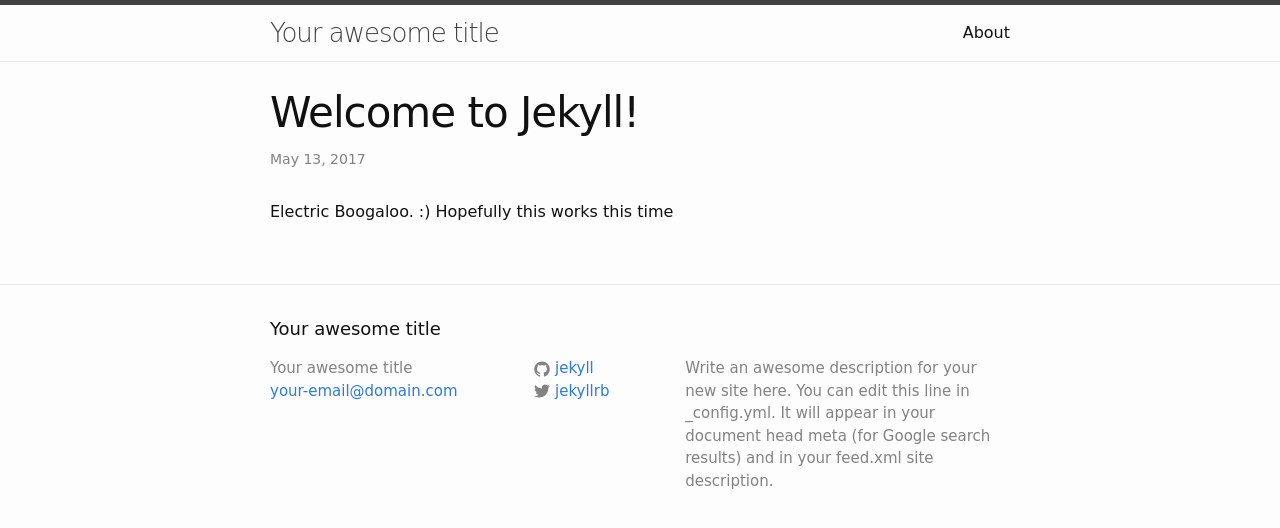
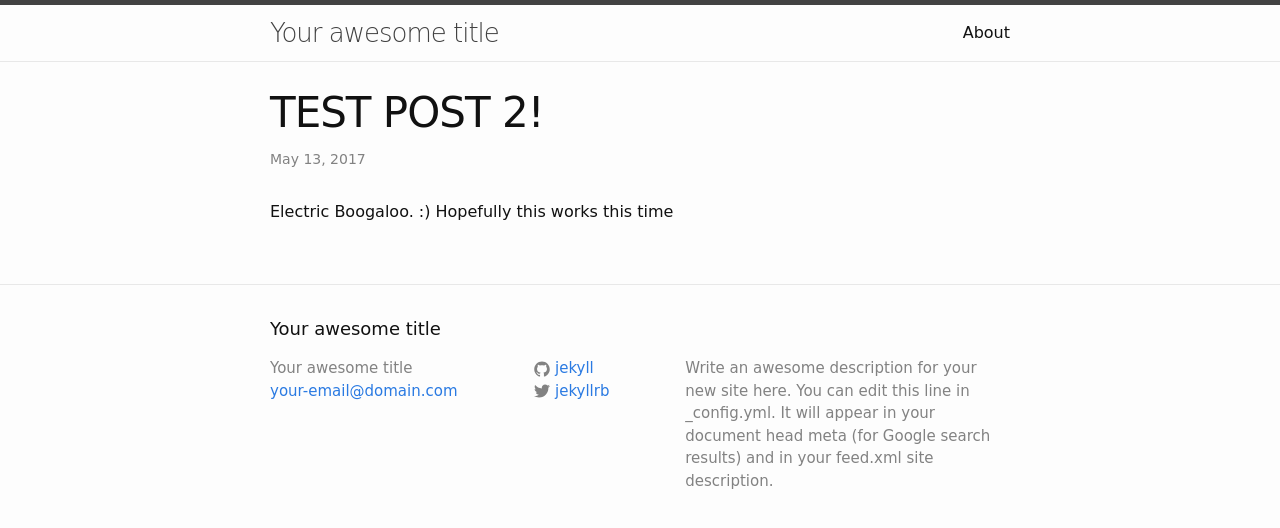
Before and after one commit to mfg1993/mfg1993.github.io, a Jekyll site: the page built from _posts/2017-05-13-testpost-2.markdown, in a window 1280 px wide. Shown: the top 528 px of the page. Built offline with Jekyll 4.4.1, drawn with Linux system fonts in a browser that asks for light colours.

Commit message:
Update 2017-05-13-testpost-2.markdown

```diff
--- a/_posts/2017-05-13-testpost-2.markdown
+++ b/_posts/2017-05-13-testpost-2.markdown
@@ -1,8 +1,8 @@
 ---
 layout: post
-title:  "Welcome to Jekyll!"
+title:  "TEST POST 2!"
 date:   2017-05-13 18:20:00 -0500
-categories: jekyll update
+categories: test post
 ---
 Electric Boogaloo. :) Hopefully this works this time
 
```
